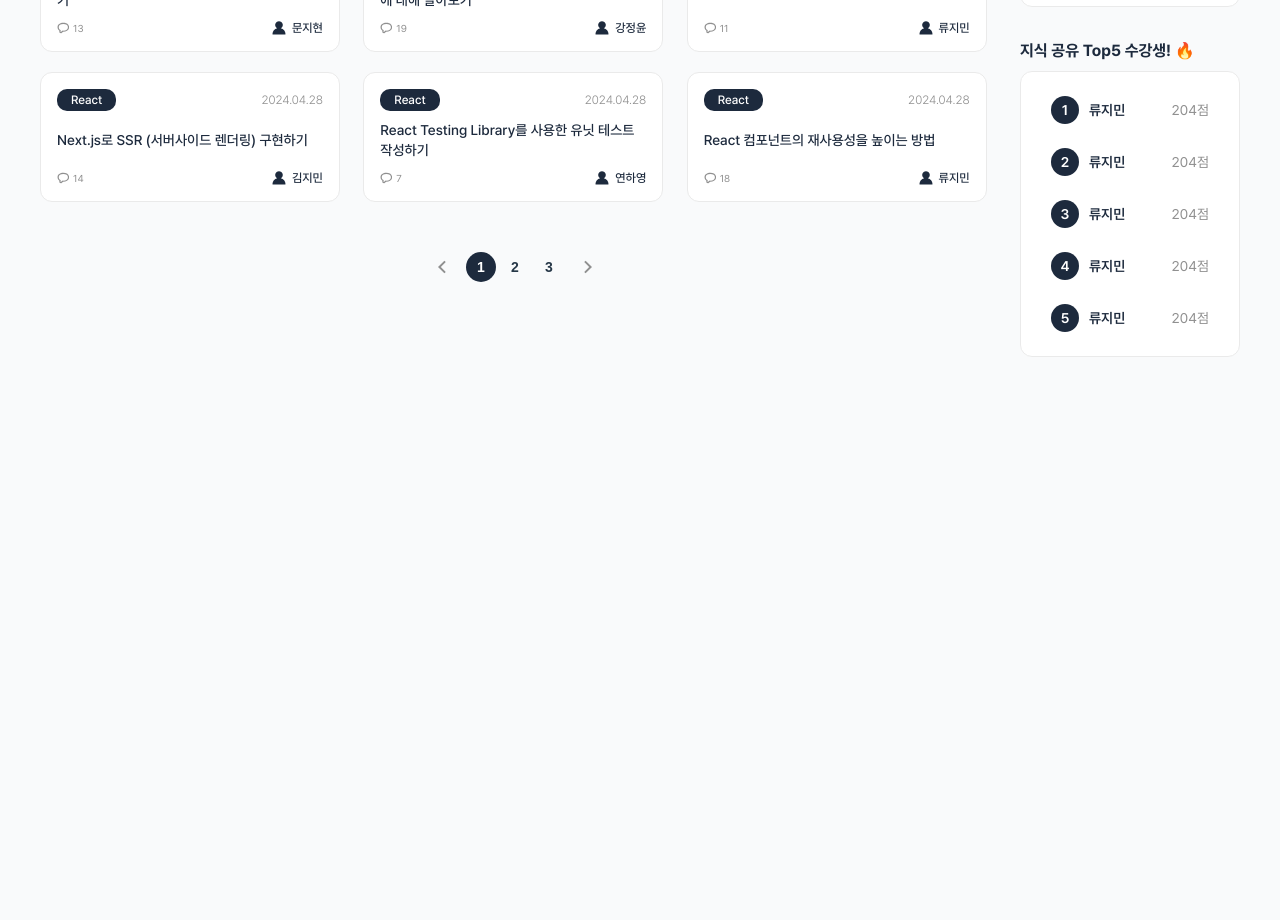
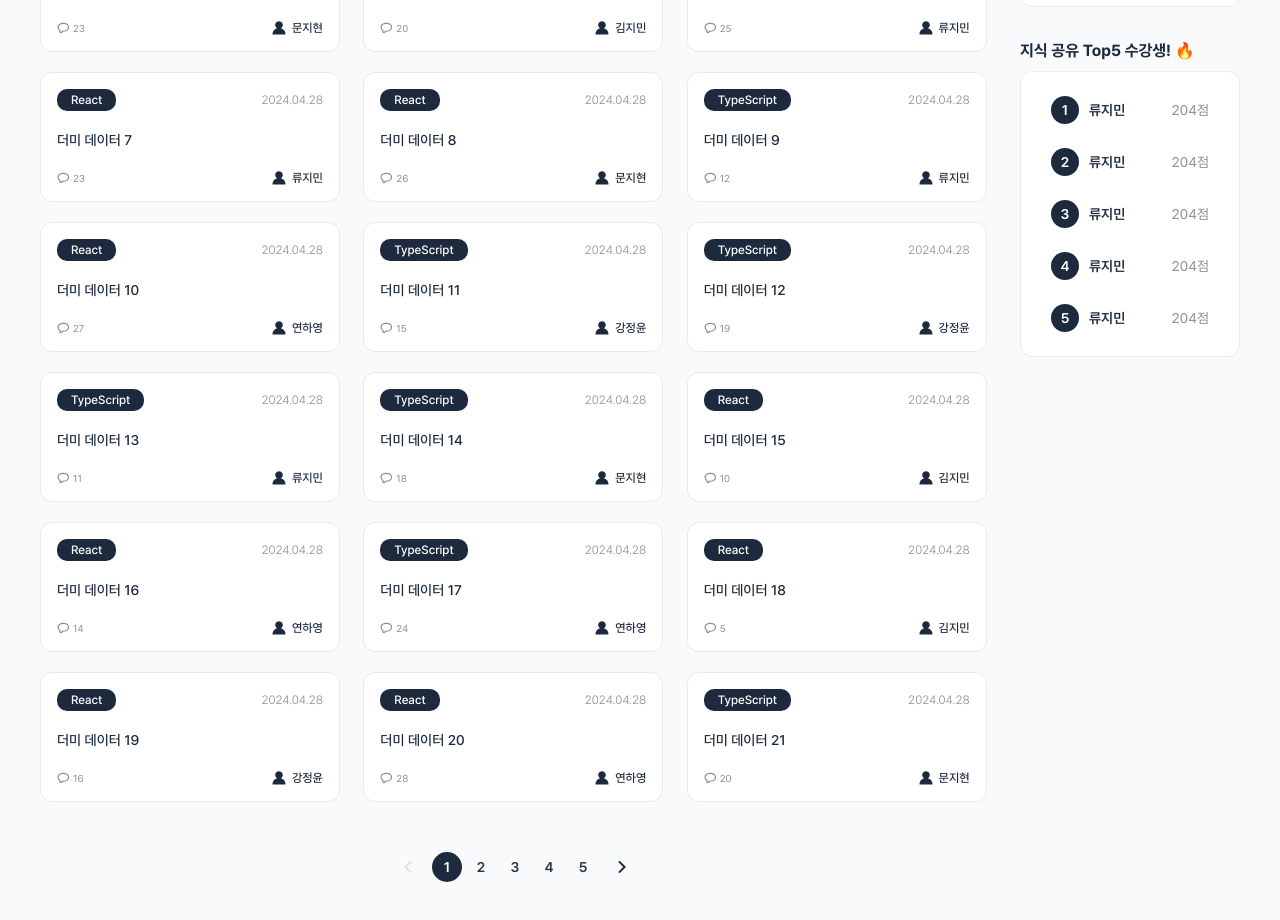
Before and after one commit to Team-DevHub/dev-hub-front, a React (Vite) app: page / in a window 1280 px wide. Shown: the part 740-1660 px from the top of the page. Before the commit the page ends 1480 px from the top, so only its background shows below. Built offline with nearby package versions, Linux system fonts and the light colour scheme.

Commit message:
[Feat/#8]: pagination 구현

```diff
--- a/src/components/common/Pagination.tsx
+++ b/src/components/common/Pagination.tsx
@@ -1,31 +1,71 @@
-import styled from "styled-components";
-import ArrowRight from "@/assets/icon/arrow-right.svg?react";
-import ArrowLeft from "@/assets/icon/arrow-left.svg?react";
-import { useState } from "react";
+import styled from 'styled-components';
+import ArrowRight from '@/assets/icon/arrow-right.svg?react';
+import ArrowLeft from '@/assets/icon/arrow-left.svg?react';
+import { useEffect, useState } from 'react';
+import { Link, useLocation } from 'react-router-dom';
 
-function Pagination() {
+interface PaginationProps {
+  totalPosts: number;
+  currentPage: number;
+}
+
+const POSTS_PER_PAGE = 21; // 페이지 당 게시글 개수
+const PAGE_COUNT = 5; // 하나의 그룹 내 페이지 개수
+
+function Pagination({ totalPosts, currentPage }: PaginationProps) {
+  const { pathname } = useLocation();
   const [page, setPage] = useState(1);
+  const totalPages = Math.ceil(totalPosts / POSTS_PER_PAGE);
+
+  const isStart = page - PAGE_COUNT <= 0; // 첫번째 페이지 그룹
+  const isEnd =
+    Math.floor((page - 1) / PAGE_COUNT) ===
+    Math.floor((totalPages - 1) / PAGE_COUNT); // 마지막 페이지 그룹
+
+  useEffect(() => {
+    setPage(currentPage);
+  }, [currentPage]);
+
+  // 페이지 그룹 생성 함수
+  const pageArray = (): number[] => {
+    const totalPageArr = Array(totalPages)
+      .fill(0)
+      .map((_, i) => i + 1);
+
+    const pageGroupArr = Array(Math.ceil(totalPages / PAGE_COUNT))
+      .fill('')
+      .map(() => totalPageArr.splice(0, PAGE_COUNT));
+
+    return pageGroupArr[Math.floor((currentPage - 1) / PAGE_COUNT)];
+  };
+
+  // 이동할 페이지 번호 계산 함수
+  const getPageNum = (isNext: boolean) => {
+    const current = Math.ceil(page / PAGE_COUNT);
+    return isNext ? current * PAGE_COUNT + 1 : (current - 1) * PAGE_COUNT;
+  };
 
   return (
     <Container>
       <PagingBox>
-        <MoveButton type="button">
+        <MoveButton
+          to={`${pathname}?page=${getPageNum(false)}`}
+          $disabled={isStart}>
           <ArrowRight />
         </MoveButton>
         <ButtonWrapper>
-          {Array(3)
-            .fill("")
-            .map((_, i) => (
-              <PageButton
-                key={i + 1}
-                $isCurrent={page === i + 1}
-                onClick={() => setPage(i + 1)}
-              >
-                {i + 1}
-              </PageButton>
-            ))}
+          {pageArray().map((num) => (
+            <PageButton
+              key={num}
+              to={`${pathname}?page=${num}`}
+              $isCurrent={page === num}>
+              {num}
+            </PageButton>
+          ))}
         </ButtonWrapper>
-        <MoveButton type="button">
+        <MoveButton
+          to={`${pathname}?page=${getPageNum(true)}`}
+          $disabled={isEnd}>
           <ArrowLeft />
         </MoveButton>
       </PagingBox>
@@ -51,27 +91,19 @@ const ButtonWrapper = styled.div`
   gap: 4px;
 `;
 
-const MoveButton = styled.button`
+const MoveButton = styled(Link)<{ $disabled: boolean }>`
   display: flex;
   align-items: center;
-  font-size: ${({ theme }) => theme.fontSize_base};
-  color: ${({ theme }) => theme.color_textGray};
   font-weight: 600;
+  pointer-events: ${({ $disabled }) => ($disabled ? 'none' : 'all')};
 
   & svg {
-    fill: ${({ theme }) => theme.color_textGray};
-  }
-
-  &:hover {
-    color: ${({ theme }) => theme.color_key};
-
-    & svg {
-      fill: ${({ theme }) => theme.color_key};
-    }
+    fill: ${({ theme, $disabled }) =>
+      $disabled ? theme.color_bgLightGray : theme.color_key};
   }
 `;
 
-const PageButton = styled.button<{ $isCurrent: boolean }>`
+const PageButton = styled(Link)<{ $isCurrent: boolean }>`
   width: 30px;
   height: 30px;
   border-radius: 50%;
@@ -79,8 +111,13 @@ const PageButton = styled.button<{ $isCurrent: boolean }>`
   font-weight: 600;
   transition: all 0.2s ease-in-out;
 
+  text-decoration: none;
+  display: flex;
+  justify-content: center;
+  align-items: center;
+
   background-color: ${({ theme, $isCurrent }) =>
-    $isCurrent ? theme.color_key : "none"};
+    $isCurrent ? theme.color_key : 'none'};
   color: ${({ theme, $isCurrent }) =>
     $isCurrent ? theme.color_textWhite : theme.color_textKey};
 `;
--- a/src/components/homePage/PostItem.tsx
+++ b/src/components/homePage/PostItem.tsx
@@ -1,18 +1,9 @@
-import styled from "styled-components";
-import CommentIcon from "@/assets/icon/comment-icon.svg?react";
-import PersonIcon from "@/assets/icon/person-icon.svg?react";
+import styled from 'styled-components';
+import CommentIcon from '@/assets/icon/comment-icon.svg?react';
+import PersonIcon from '@/assets/icon/person-icon.svg?react';
+import { Post } from '@/data/postDummy';
 
-interface PostItemProps {
-  postData: {
-    id: number;
-    category: string;
-    title: string;
-    comments: number;
-    writer: string;
-  };
-}
-
-function PostItem({ postData }: PostItemProps) {
+function PostItem({ postData }: { postData: Post }) {
   return (
     <Container>
       <TopBar>
--- a/src/components/homePage/PostList.tsx
+++ b/src/components/homePage/PostList.tsx
@@ -1,20 +1,25 @@
-import styled from "styled-components";
-import PostItem from "./PostItem";
-import Filter from "./Filter";
-import { postDummy } from "@/data/postDummy";
+import styled from 'styled-components';
+import PostItem from './PostItem';
+import Filter from './Filter';
+import { Post } from '@/data/postDummy';
 
-function PostList() {
+interface PostListProps {
+  postData: Post[];
+  totalPosts: number;
+}
+
+function PostList({ postData, totalPosts }: PostListProps) {
   return (
     <Container>
       <TitleBar>
         <TitleWrapper>
           <h2>게시글</h2>
-          <span>58개</span>
+          <span>{totalPosts}개</span>
         </TitleWrapper>
         <Filter />
       </TitleBar>
       <Posts>
-        {postDummy.map((data) => (
+        {postData.map((data: Post) => (
           <PostItem key={data.id} postData={data} />
         ))}
       </Posts>
--- a/src/data/postDummy.ts
+++ b/src/data/postDummy.ts
@@ -1,65 +1,27 @@
-export const postDummy = [
-  {
-    id: 1,
-    category: "React",
-    title: "모달 바깥 클릭 시 닫히도록 하는 React 커스텀 hook 코드 공유",
-    comments: 16,
-    writer: "류지민",
-  },
-  {
-    id: 2,
-    category: "React",
-    title: "React에서 상태 관리 라이브러리 비교: Redux vs. Context API",
-    comments: 23,
-    writer: "김지민",
-  },
-  {
-    id: 3,
-    category: "React",
-    title: "React에서 컴포넌트 최적화하는 방법에 대해 공유합니다.",
-    comments: 8,
-    writer: "연하영",
-  },
-  {
-    id: 4,
-    category: "TypeScript",
-    title: "TypeScript와 함께 React 애플리케이션 개발하기",
-    comments: 13,
-    writer: "문지현",
-  },
-  {
-    id: 5,
-    category: "React",
-    title: "React Hooks를 사용한 데이터 Fetching 방법에 대해 알아보기",
-    comments: 19,
-    writer: "강정윤",
-  },
-  {
-    id: 6,
-    category: "CSS",
-    title: "CSS-in-JS 라이브러리 비교",
-    comments: 11,
-    writer: "류지민",
-  },
-  {
-    id: 7,
-    category: "React",
-    title: "Next.js로 SSR (서버사이드 렌더링) 구현하기",
-    comments: 14,
-    writer: "김지민",
-  },
-  {
-    id: 8,
-    category: "React",
-    title: "React Testing Library를 사용한 유닛 테스트 작성하기",
-    comments: 7,
-    writer: "연하영",
-  },
-  {
-    id: 9,
-    category: "React",
-    title: "React 컴포넌트의 재사용성을 높이는 방법",
-    comments: 18,
-    writer: "류지민",
-  },
-];
+export interface Post {
+  id: number;
+  category: string;
+  title: string;
+  comments: number;
+  writer: string;
+}
+
+const generateDummyData = () => {
+  const dummyData = [];
+
+  for (let i = 0; i < 150; i++) {
+    const id = i + 1;
+    const category = Math.random() < 0.5 ? 'React' : 'TypeScript';
+    const title = `더미 데이터 ${id}`;
+    const comments = Math.floor(Math.random() * 30);
+    const writer = ['류지민', '김지민', '연하영', '문지현', '강정윤'][
+      Math.floor(Math.random() * 5)
+    ];
+
+    dummyData.push({ id, category, title, comments, writer });
+  }
+
+  return dummyData;
+};
+
+export const postDummy = generateDummyData();
--- a/src/pages/HomePage.tsx
+++ b/src/pages/HomePage.tsx
@@ -1,12 +1,24 @@
-import Banner from "@/components/common/Banner";
-import Category from "@/components/common/Category";
-import Pagination from "@/components/common/Pagination";
-import PostList from "@/components/homePage/PostList";
-import SearchInput from "@/components/homePage/SearchInput";
-import SideBar from "@/components/homePage/SideBar";
-import styled from "styled-components";
+import Banner from '@/components/common/Banner';
+import Category from '@/components/common/Category';
+import Pagination from '@/components/common/Pagination';
+import PostList from '@/components/homePage/PostList';
+import SearchInput from '@/components/homePage/SearchInput';
+import SideBar from '@/components/homePage/SideBar';
+import { Post, postDummy } from '@/data/postDummy';
+import { useEffect, useState } from 'react';
+import { useSearchParams } from 'react-router-dom';
+import styled from 'styled-components';
 
 function HomePage() {
+  const page = useSearchParams()[0].get('page');
+  const [posts, setPosts] = useState<Post[]>([]);
+  const pageNum = page ? +page : 1;
+
+  useEffect(() => {
+    setPosts(postDummy.slice(21 * (pageNum - 1), 21 * pageNum)); // 임시 (서버 연동 부분)
+    window.scroll(0, 0);
+  }, [page]);
+
   return (
     <>
       <Banner hasBackBtn={false} />
@@ -16,8 +28,8 @@ function HomePage() {
             <Category />
             <SearchInput />
           </TopBar>
-          <PostList />
-          <Pagination />
+          <PostList totalPosts={postDummy.length} postData={posts} />
+          <Pagination totalPosts={postDummy.length} currentPage={pageNum} />
         </Content>
         <SideBar />
       </Container>
@@ -29,10 +41,10 @@ export default HomePage;
 
 const Container = styled.div`
   width: 100%;
-  height: 1200px; // 임시
+
   display: flex;
   gap: 30px;
-  padding: 40px 0;
+  padding: 40px 0 100px;
 `;
 
 const Content = styled.div`
```
